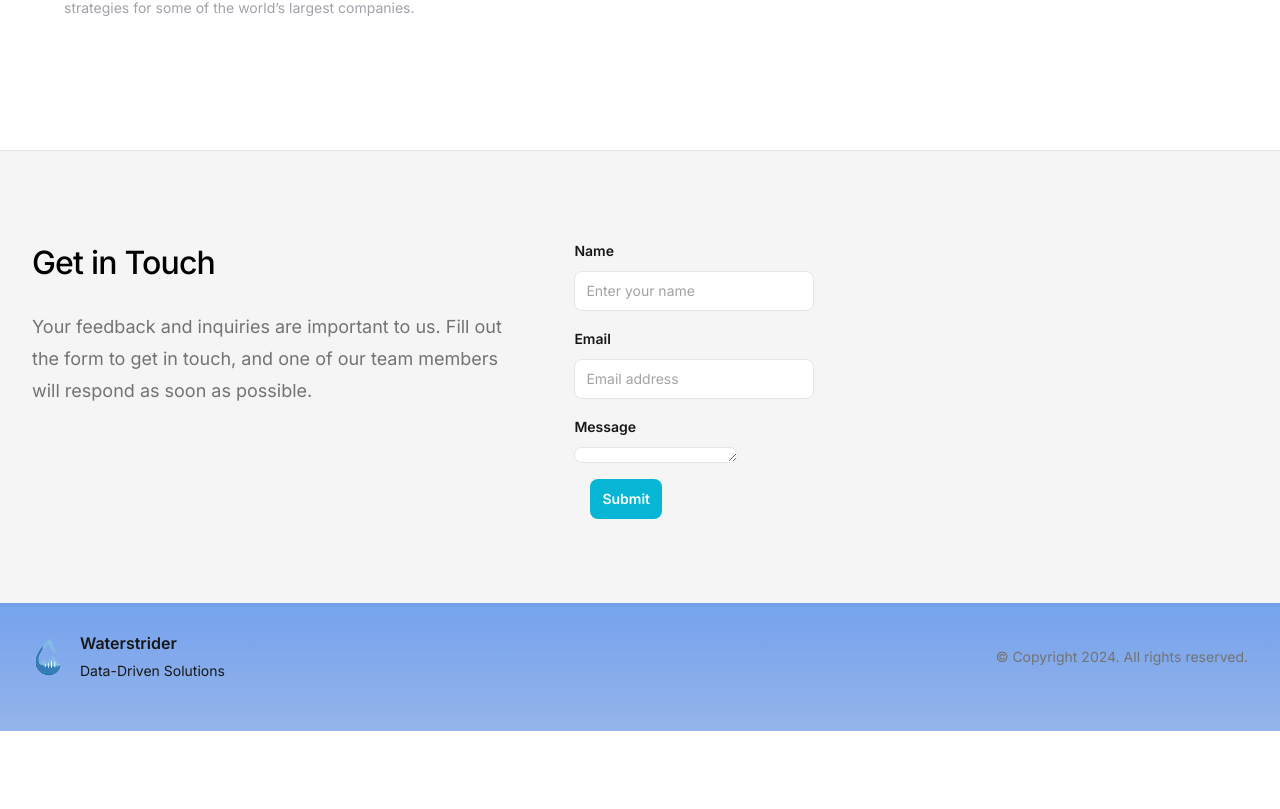
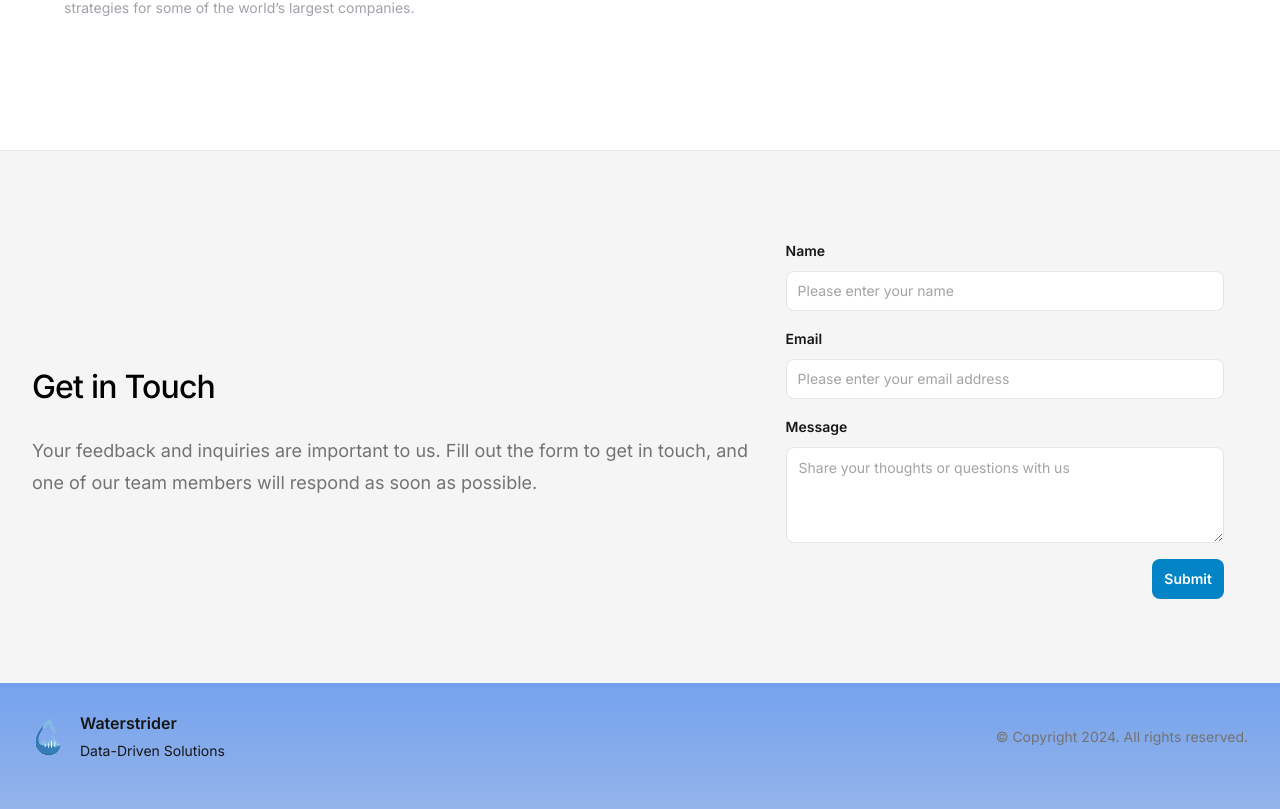
Before and after one commit to The-Kaveshan/waterstrider, a Next.js app: page / in a window 1280 px wide. Shown: the part 2815-3624 px from the top of the page. Before the commit the page ends 3546 px from the top, so only its background shows below. Built offline with nearby package versions, Linux system fonts and the light colour scheme.

Commit message:
contact us clean up

```diff
--- a/src/components/ContactUs.jsx
+++ b/src/components/ContactUs.jsx
@@ -6,8 +6,8 @@ export function ContactUs() {
   return (
     <footer className="border-t border-gray-200 bg-gray-100" id="contact">
       <Container>
-        <div className="flex flex-col pb-6 pt-16 lg:flex-row lg:py-16">
-          <div className="relative z-10  w-2/5 lg:col-span-4 lg:max-w-none lg:pt-6 xl:col-span-3">
+        <div className="flex flex-col items-center pb-6 pt-16 lg:flex-row lg:py-16">
+          <div className="relative z-10 w-full lg:w-3/5 lg:max-w-none lg:pt-6">
             <PageTitle
               title={`Get in Touch`}
               subtitle={`Your feedback and inquiries are important to us. Fill out the form
@@ -15,17 +15,16 @@ export function ContactUs() {
               as possible.`}
             />
           </div>
-          <div className="group relative mx-auto flex items-center self-stretch p-4 transition-colors sm:self-auto sm:rounded-2xl lg:mx-0 lg:self-auto lg:p-6">
-            <div className="ml-8 w-3/5">
-              <form className="space-y-4">
+          <div className="group relative mx-auto mt-6 flex w-full lg:w-2/5 items-center justify-center p-4 transition-colors sm:rounded-2xl lg:mx-0 lg:mt-0  lg:p-6 px-0">
+            <form className="space-y-4 w-full">
               <div>
                 <Label id={"name"}>Name</Label>
                 <TextField
                   type="text"
                   aria-label="Name"
-                    placeholder="Enter your name"
+                  placeholder="Please enter your name"
                   required
-                    className="w-60 min-w-0 shrink"
+                  className="w-full"
                 />
               </div>
               <div>
@@ -33,24 +32,28 @@ export function ContactUs() {
                 <TextField
                   type="email"
                   aria-label="Email address"
-                    placeholder="Email address"
+                  placeholder="Please enter your email address"
                   autoComplete="email"
                   required
-                    className="w-60 min-w-0 shrink"
+                  className="w-full"
                 />
               </div>
               <div>
                 <Label id={"message"}>Message</Label>
                 <textarea
+                  placeholder="Share your thoughts or questions with us"
                   name="message"
                   id="message"
-                    rows="4"
-                    className="block h-2 w-full appearance-none rounded-lg border border-gray-200 bg-white py-[calc(theme(spacing.2)-1px)] px-[calc(theme(spacing.3)-1px)] text-gray-900 placeholder:text-gray-400 focus:border-cyan-500 focus:outline-none focus:ring-cyan-500 sm:text-sm"
+                  rows="5"
+                  className="block w-full h-24 max-h-96 appearance-none rounded-lg border border-gray-200 bg-white py-2 px-3 text-gray-900 placeholder:text-gray-400 focus:border-cyan-500 focus:outline-none focus:ring-cyan-500 sm:text-sm"
                   required
                 ></textarea>
               </div>
-                <div>
-                  <Button type="submit" color="cyan" className="ml-4 flex-none">
+              <div className="flex justify-end">
+                <Button
+                  type="submit"
+                  className="ml-4 flex-none bg-sky-600 hover:bg-sky-800 items-right"
+                >
                   <span className="hidden lg:inline">Submit</span>
                   <span className="lg:hidden">Submit</span>
                 </Button>
@@ -58,7 +61,6 @@ export function ContactUs() {
             </form>
           </div>
         </div>
-        </div>
       </Container>
     </footer>
   );
--- a/src/components/Team.jsx
+++ b/src/components/Team.jsx
@@ -73,7 +73,7 @@ function TeamMobile() {
               {person.name}
             </h3>
             <p className="text-base leading-7 text-gray-600">{person.role}</p>
-            <p className="text-sm leading-6 text-gray-400">{person.bio}</p>
+            <p className="text-sm leading-7 text-gray-400">{person.bio}</p>
           </div>
         ))}
       </div>
```
Lines whose indentation alone changed are shown as unchanged.
